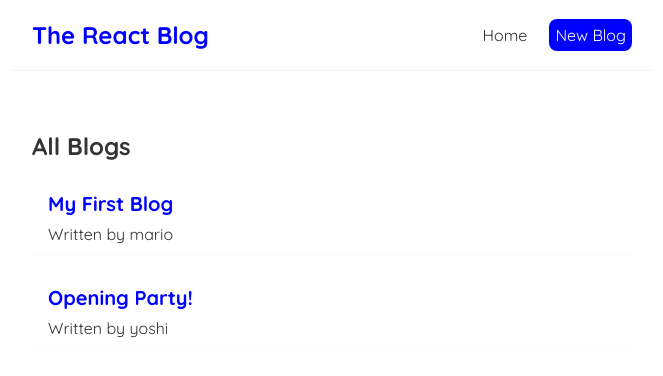
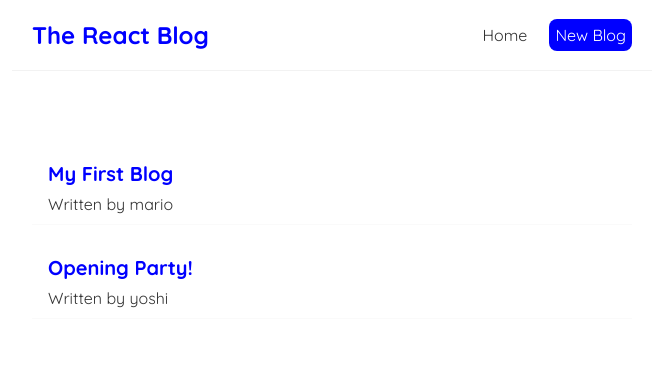
Before and after one commit to Kevincripe/react-blog, a React (Create React App) app: page / in a window 1280 px wide. Shown: the top 376 px of the page, without its empty margins (308-971 px from the left). Built offline with nearby package versions, Linux system fonts and the light colour scheme; data requests are answered from the project's data file.

Commit message:
error handling

```diff
--- a/src/Home.js
+++ b/src/Home.js
@@ -2,22 +2,37 @@ import { useEffect, useState } from "react";
 import BlogList from "./BlogList";
 
 const Home = () => {
-  const [blogs, setBlogs] = useState(null)
+  const [blogs, setBlogs] = useState(null);
+  const [isPending, setIsPending] = useState(true);
+  const [error, setError] = useState(null);
 
   useEffect(() => {
-    fetch('http://localhost:8000/blogs')
+    setTimeout(() => {
+      fetch('http://localhost:8000/blogs')
       .then(res => {
-        return res.json()
+        if (!res.ok) { // error coming back from server
+          throw Error('could not fetch the data for that resource');
+        }
+        return res.json();
       })
-      .then((data) => {
-        console.log(data);
-        setBlogs(data)
+      .then(data => {
+        setIsPending(false);
+        setBlogs(data);
+        setError(null);
       })
-  }, []);
+      .catch(err => {
+        // auto catches network / connection error
+        setIsPending(false);
+        setError(err.message);
+      })
+    }, 1000);
+  }, [])
 
   return (
     <div className="home">
-      {blogs && <BlogList blogs={blogs} title="All Blogs" />}
+      { error && <div>{ error }</div> }
+      { isPending && <div>Loading...</div> }
+      { blogs && <BlogList blogs={blogs} /> }
     </div>
   );
 }
```
Also changed, not shown: data/data.txt (deleted), 1 other file (tests, documents, lock files or other folders).
